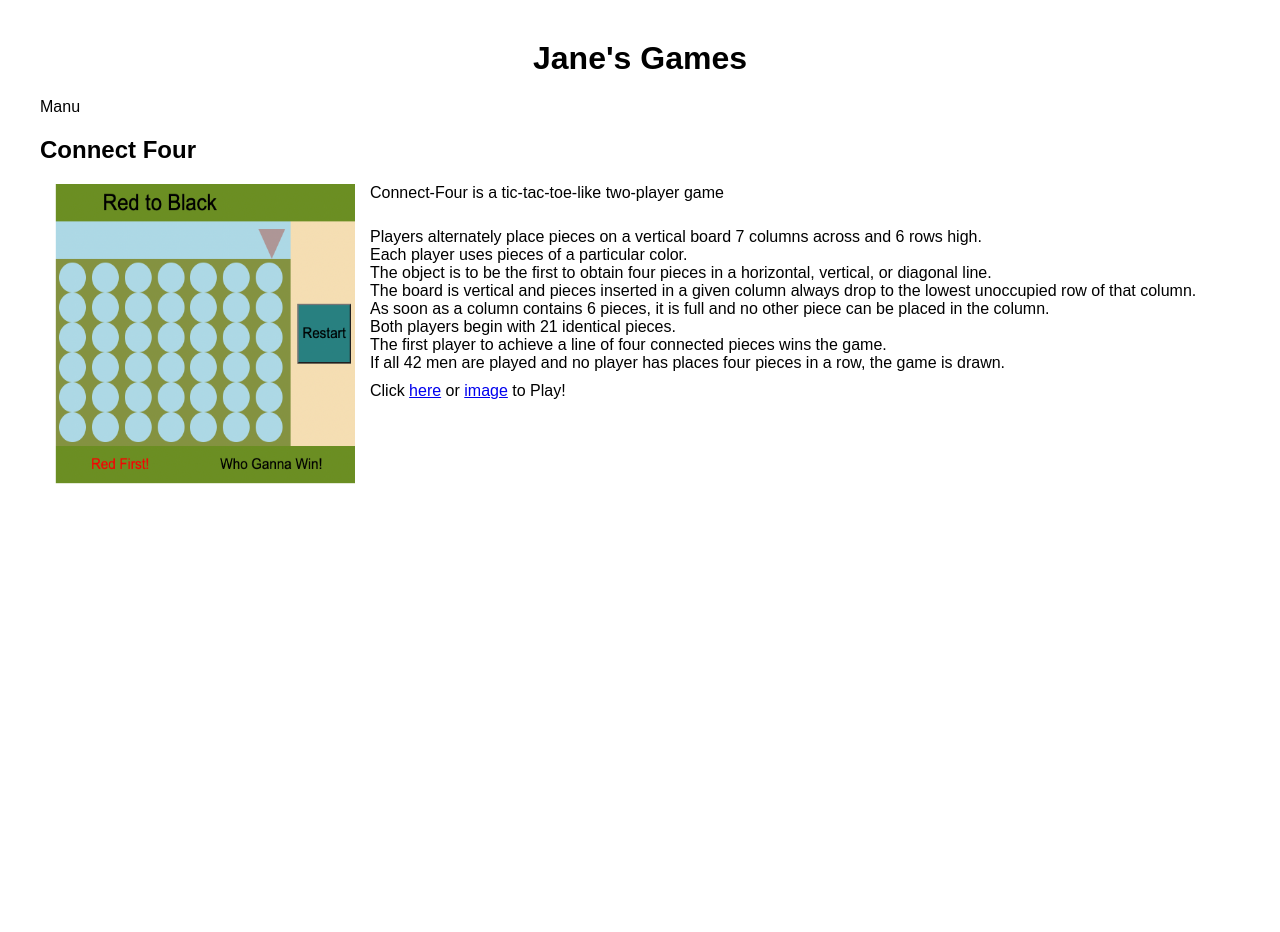
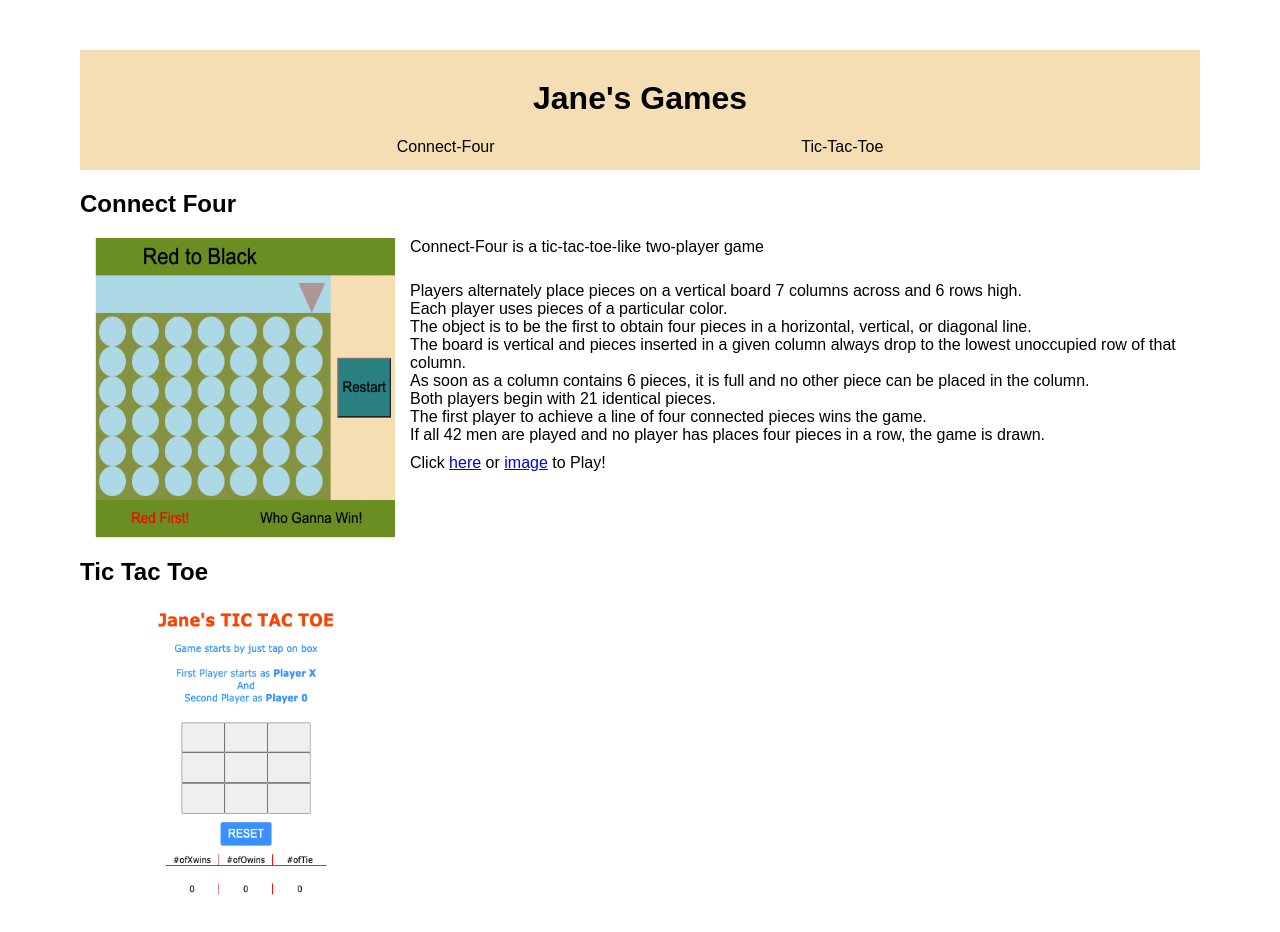
Before and after one commit to janemzwangnj/Connect-Four, a plain HTML site: page index.html in a window 1280 px wide. Before the commit the page ends 800 px from the top, so only its background shows below. Drawn offline with Linux system fonts and the light colour scheme.

Commit message:
the second html file and its css created

```diff
--- a/index.css
+++ b/index.css
@@ -1,13 +1,21 @@
 html,
 body {
-  margin: 20px;
+  margin: 20px 40px;
   font-family: Arial, Helvetica, sans-serif;
 }
 * {
   box-sizing: border-box;
 }
+header {
+  height: 120px;
+  background-color: wheat;
+
+  padding: 10px;
+  margin-top: 10px;
+}
 h1 {
   text-align: center;
+  align-content: center;
   margin-top: 20px;
 }
 img {
@@ -18,3 +26,16 @@ ul {
   margin: auto;
   padding: 10px;
 }
+nav {
+  display: flex;
+  justify-content: space-evenly;
+}
+#gap {
+  height: 10px;
+  background-color: wheat;
+}
+
+body {
+  display: flex;
+  flex-direction: column;
+}
--- a/index.html
+++ b/index.html
@@ -9,8 +9,12 @@
   <body>
     <header>
       <h1>Jane's Games</h1>
+      <nav>
+      <div>Connect-Four</div>
+      <div>Tic-Tac-Toe</div>
+      </nav>
     </header>
-    <aside>Manu </aside>
+
     <section>
       <h2>Connect Four</h2>
 
@@ -30,6 +34,14 @@
       </p>
     </section>
 
+    <section>
+      <h2>Tic Tac Toe</h2>
+      <p>
+      <a href="#"> <img src="./tictactoe.png" alt="Tic-Tac-Toe" style="width:300px;height:300px;margin:0 15px"></a>
+
+      </p>
+    </section>
+
 
   </body>
 </html>
```
Also changed, not shown: connect-four.js (+8 -0 lines), tictactoe.png (added).
